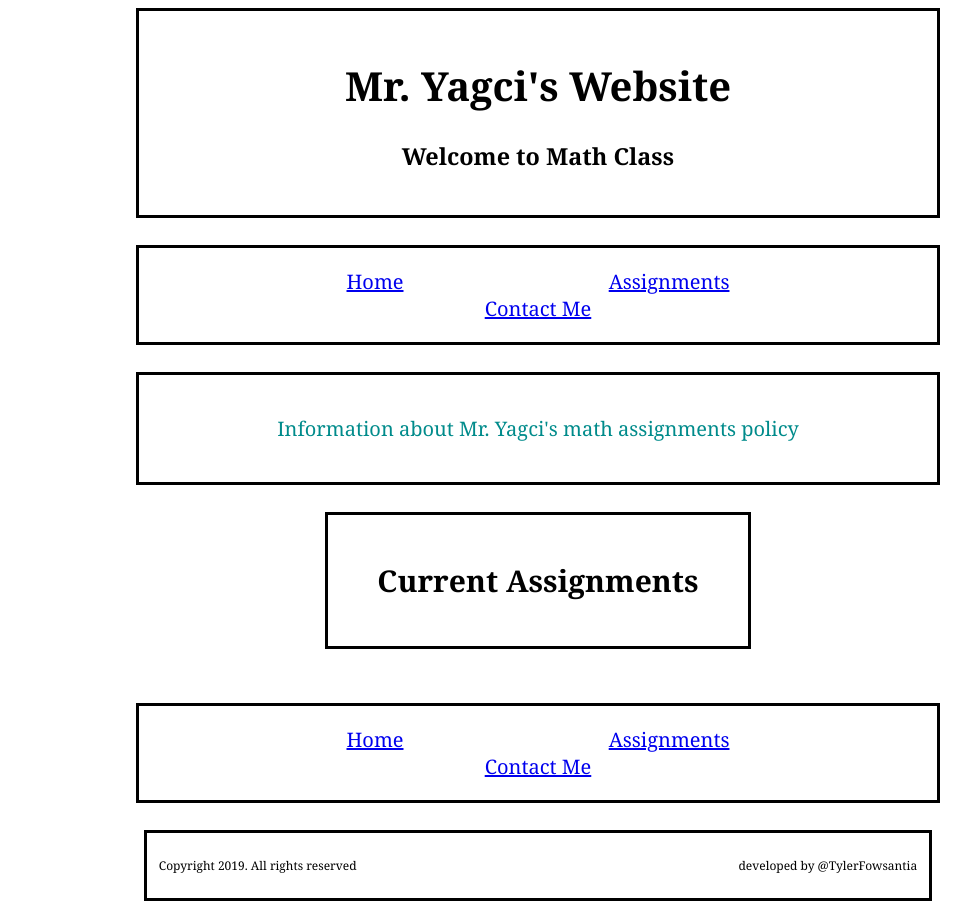
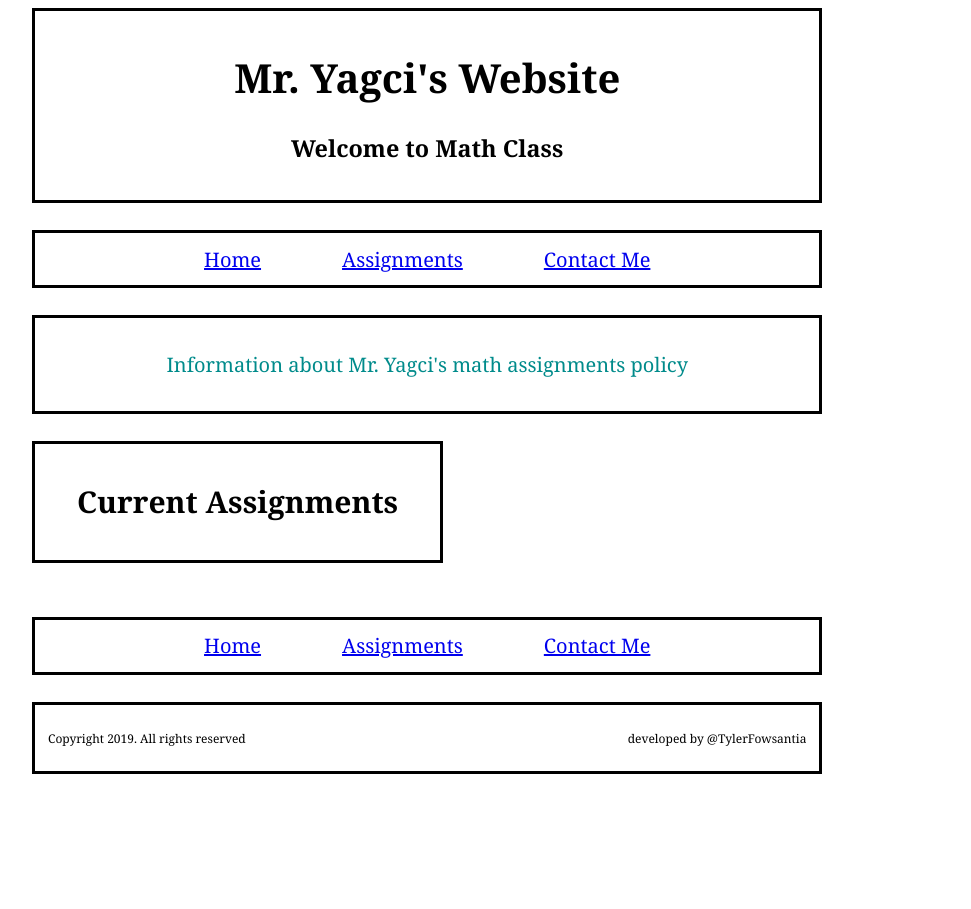
Before and after one commit to HSA-Columbus/mr-yagci-s-website-champion-s-club, a Flask app: template templates/contact.html in a window 1280 px wide. Shown: the whole page, without its empty margins (102-1073 px from the left). After the commit the page ends 774 px from the top, so only its background shows below. Run offline with Flask 2, Linux system fonts and the light colour scheme; the template is opened without the code that fills it, so the values that code supplies are empty.

Commit message:
updated templates

```diff
--- a/static/layout.css
+++ b/static/layout.css
@@ -14,16 +14,16 @@ h3 {
     color:black;
 }
 div {
-    margin: auto;
+    margin-left: 10%;
+    margin-right: auto;
     border: 3px solid black;
-    padding: 1em;
+    padding: 1%;
     text-align: center;
     width: 60%;
-    overflow: auto;
 }
 .link-a {
-    padding-left: 5em;
-    padding-right: 5em;
+    padding-left: 5%;
+    padding-right: 5%;
 }
 .div1 {
     float: left;
@@ -31,7 +31,7 @@ div {
     height: 250px;
 }
 .div2 {
-    margin-left: 325px;
-    width: 65%;
+    margin-left: 290px;
+    width: 49%;
     height: 250px;
 }
--- a/templates/assignments.html
+++ b/templates/assignments.html
@@ -3,6 +3,7 @@
 <head>
     <link rel="stylesheet" href="../static/layout.css">
     <meta charset="UTF-8">
+    <meta name="viewport" content="width=device-width, initial-scale=1.0">
     <title>Assignments - Mr.Yagci</title>
 </head>
 <body>
--- a/templates/background.html
+++ b/templates/background.html
@@ -3,6 +3,7 @@
 <head>
     <link rel="stylesheet" href="../static/layout.css">
     <meta charset="UTF-8">
+    <meta name="viewport" content="width=device-width, initial-scale=1.0">
     <title>Assignments - Mr.Yagci</title>
 </head>
 <body>
--- a/templates/contact.html
+++ b/templates/contact.html
@@ -3,6 +3,7 @@
 <head>
     <link rel="stylesheet" href="../static/layout.css">
     <meta charset="UTF-8">
+    <meta name="viewport" content="width=device-width, initial-scale=1.0">
     <title>Assignments - Mr.Yagci</title>
 </head>
 <body>
--- a/templates/home.html
+++ b/templates/home.html
@@ -1,8 +1,10 @@
 <!DOCTYPE html>
 <html lang="en">
 <head>
+    <link rel="stylesheet" href="https://stackpath.bootstrapcdn.com/bootstrap/4.4.1/css/bootstrap.min.css" integrity="sha384-Vkoo8x4CGsO3+Hhxv8T/Q5PaXtkKtu6ug5TOeNV6gBiFeWPGFN9MuhOf23Q9Ifjh" crossorigin="anonymous">
     <link rel="stylesheet" href="../static/layout.css">
     <meta charset="UTF-8">
+    <meta name="viewport" content="width=device-width, initial-scale=1, shrink-to-fit=yes">
     <title>Assignments - Mr.Yagci</title>
 </head>
 <body>
@@ -17,6 +19,7 @@
     <a class="link-a" href="assignments.html">Assignments</a>
     <a class="link-a" href="contact.html">Contact Me</a>
 </div><br>
+
 <div style="border: none">
     <div class="div1">
 
@@ -39,5 +42,8 @@
         </span>
     </p>
 </div>
+<script src="https://cdnjs.cloudflare.com/ajax/libs/jquery/3.4.1/jquery.min.js" integrity="sha256-CSXorXvZcTkaix6Yvo6HppcZGetbYMGWSFlBw8HfCJo=" crossorigin="anonymous"></script>
+<script src="https://cdnjs.cloudflare.com/ajax/libs/popper.js/1.15.0/popper.min.js" integrity="sha256-1XfFQxRfNvDJW3FdZ+xlo2SbodG2+rFArw6XsVzu3bc=" crossorigin="anonymous"></script>
+<script src="https://stackpath.bootstrapcdn.com/bootstrap/4.4.1/js/bootstrap.min.js" integrity="sha384-wfSDF2E50Y2D1uUdj0O3uMBJnjuUD4Ih7YwaYd1iqfktj0Uod8GCExl3Og8ifwB6" crossorigin="anonymous"></script>
 </body>
 </html>
```
